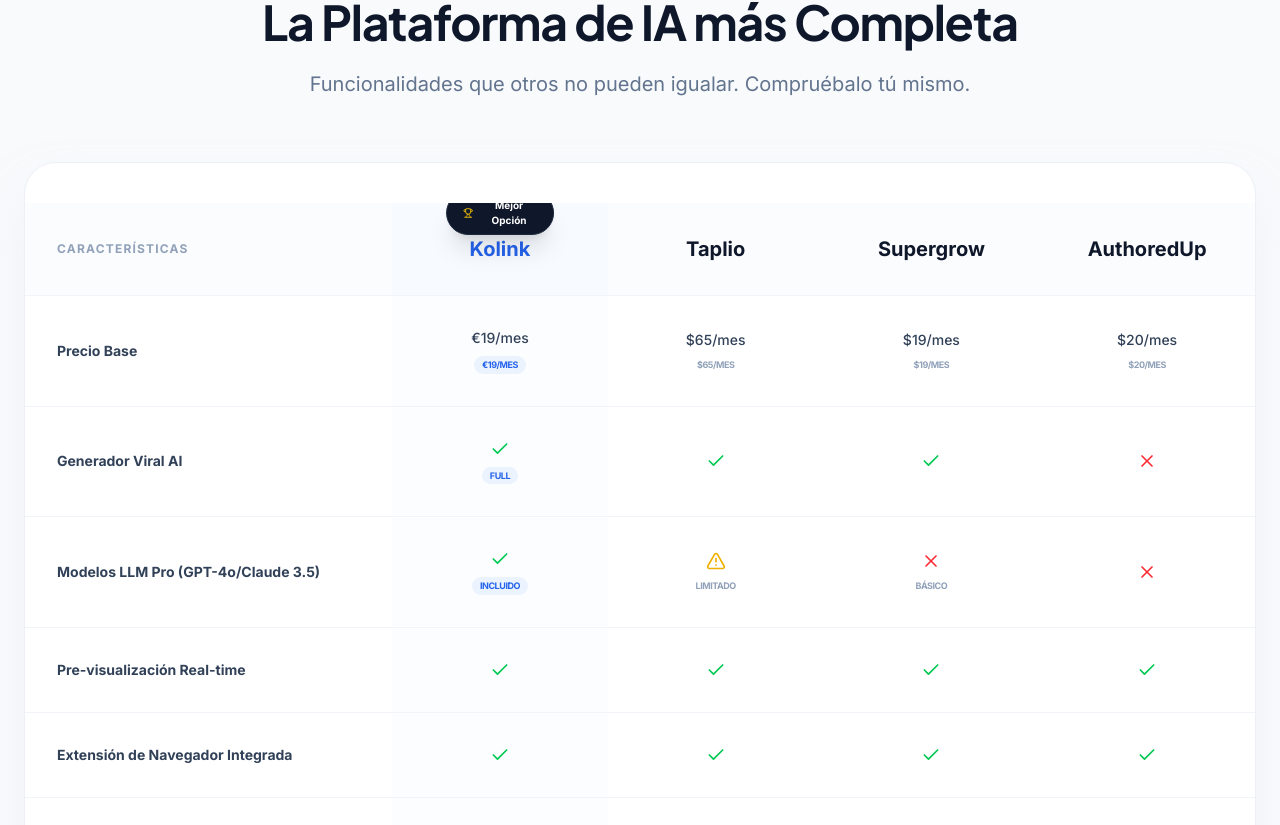
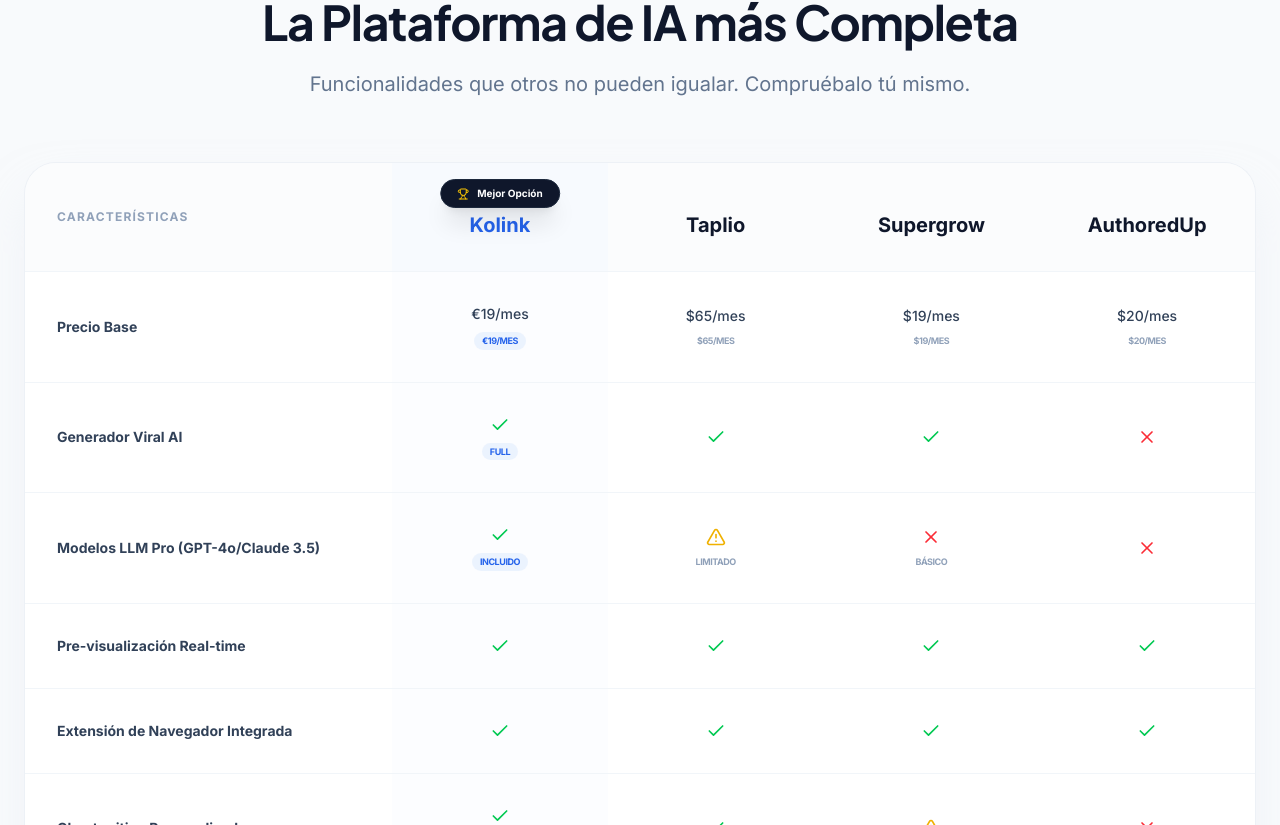
Before and after one commit to Aram9574/KOLINK-VERSION-FINAL, a React (Vite) app: page / in a window 1280 px wide. Shown: the part 4795-5620 px from the top of the page. Built offline with nearby package versions, Linux system fonts and the light colour scheme; no server answers.

Commit message:
fix: ensure strategic comparison badge is not clipped

```diff
--- a/components/landing/StrategicComparison.tsx
+++ b/components/landing/StrategicComparison.tsx
@@ -43,7 +43,7 @@
                     </p>
                 </div>
 
-                <div className="bg-white rounded-[32px] shadow-2xl shadow-slate-200/50 border border-slate-200/60 overflow-hidden pt-10">
+                <div className="bg-white rounded-[32px] shadow-2xl shadow-slate-200/50 border border-slate-200/60 overflow-hidden">
                     <div className="overflow-x-auto">
                         <table className="w-full text-left border-collapse">
                             <thead>
@@ -54,14 +54,14 @@
                                     {competitors.map((comp) => (
                                         <th
                                             key={comp.key}
-                                            className={`p-8 text-center border-b border-slate-100 min-w-[200px] relative ${
+                                            className={`pt-12 pb-8 px-8 text-center border-b border-slate-100 min-w-[200px] relative ${
                                                 comp.isKolink
                                                     ? "bg-brand-50/40"
                                                     : ""
                                             }`}
                                         >
                                             {comp.isKolink && (
-                                                <div className="absolute -top-3 left-1/2 -translate-x-1/2 bg-slate-900 text-white text-[10px] font-bold px-4 py-1.5 rounded-full shadow-xl flex items-center gap-2 border border-slate-800">
+                                                <div className="absolute top-4 left-1/2 -translate-x-1/2 bg-slate-900 text-white text-[10px] font-bold px-4 py-1.5 rounded-full shadow-xl flex items-center gap-2 border border-slate-800 whitespace-nowrap">
                                                     <Trophy className="w-3 h-3 text-yellow-400" />
                                                     {t.bestChoice}
                                                 </div>
```
